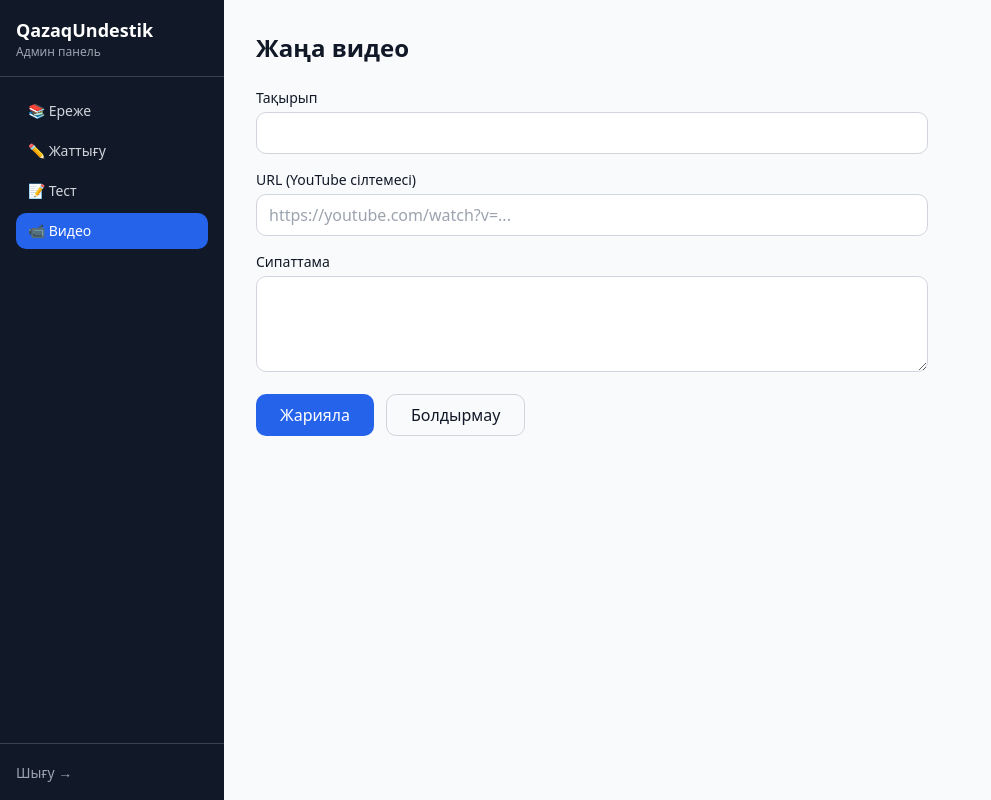
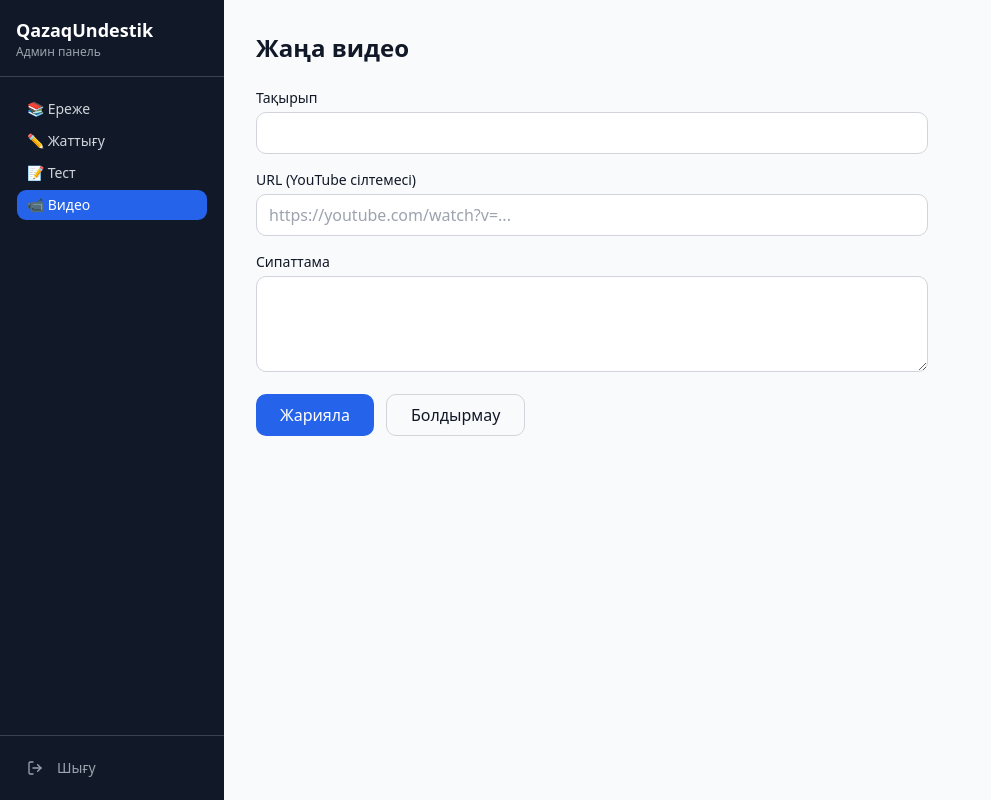
Before and after one commit to the1danie/QazaqUndestikBot, a Next.js app in the folder admin/: page /dashboard/video/new in a window 1280 px wide. Shown: the whole page, without its empty margins (0-991 px from the left). Built offline with nearby package versions, Linux system fonts and the light colour scheme.

Commit message:
feat: shadcn Button in Sidebar

```diff
--- a/admin/src/components/Sidebar.tsx
+++ b/admin/src/components/Sidebar.tsx
@@ -2,6 +2,8 @@
 
 import Link from "next/link";
 import { usePathname, useRouter } from "next/navigation";
+import { Button } from "@/components/ui/button";
+import { LogOut } from "lucide-react";
 
 const NAV = [
   { href: "/dashboard/erezhe", label: "📚 Ереже" },
@@ -27,26 +29,29 @@ export default function Sidebar() {
       </div>
       <nav className="flex-1 p-4 space-y-1">
         {NAV.map((item) => (
-          <Link
-            key={item.href}
-            href={item.href}
-            className={`block px-3 py-2 rounded-lg text-sm font-medium transition-colors ${
-              pathname.startsWith(item.href)
-                ? "bg-blue-600 text-white"
-                : "text-gray-300 hover:bg-gray-700"
-            }`}
-          >
-            {item.label}
+          <Link key={item.href} href={item.href}>
+            <Button
+              variant={pathname.startsWith(item.href) ? "secondary" : "ghost"}
+              className={`w-full justify-start text-sm ${
+                pathname.startsWith(item.href)
+                  ? "bg-blue-600 text-white hover:bg-blue-700"
+                  : "text-gray-300 hover:bg-gray-700 hover:text-white"
+              }`}
+            >
+              {item.label}
+            </Button>
           </Link>
         ))}
       </nav>
       <div className="p-4 border-t border-gray-700">
-        <button
+        <Button
+          variant="ghost"
           onClick={handleLogout}
-          className="w-full text-left text-sm text-gray-400 hover:text-white"
+          className="w-full justify-start text-gray-400 hover:text-white hover:bg-gray-700"
         >
-          Шығу →
-        </button>
+          <LogOut className="mr-2 h-4 w-4" />
+          Шығу
+        </Button>
       </div>
     </aside>
   );
```
